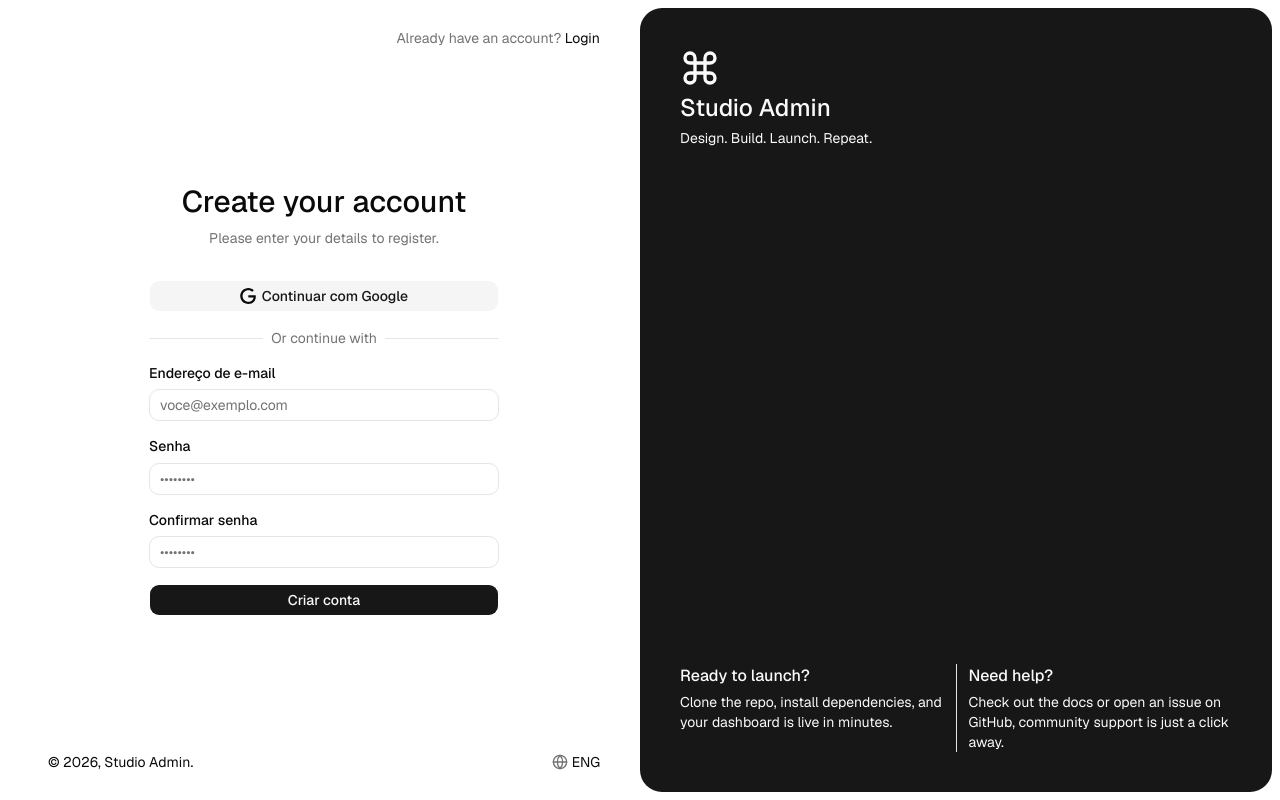
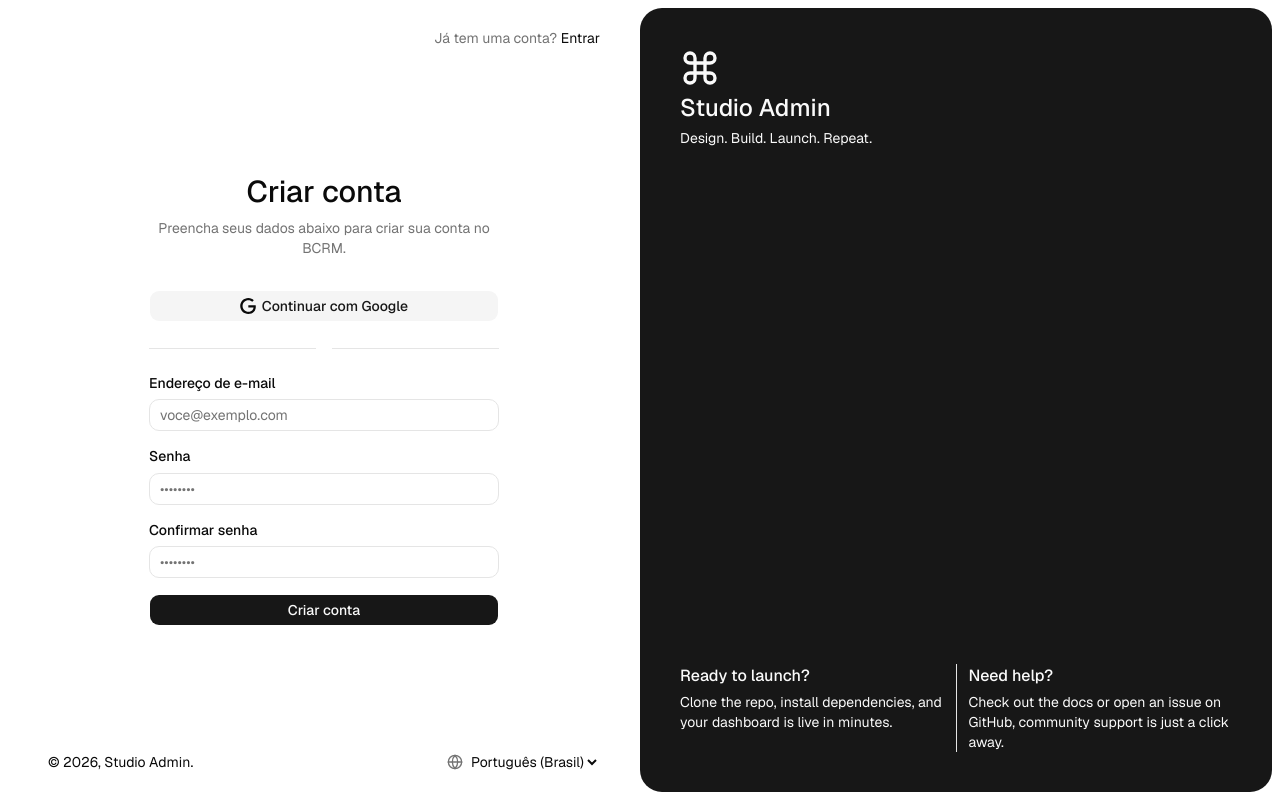
Before and after one commit to mmdj04/BCRM, a Next.js app: page /auth/v2/register in a window 1280 px wide. Built offline with nearby package versions, Linux system fonts and the light colour scheme; a web font is replaced by a local one; what next would draw is missing.

Commit message:
feat(i18n): translate auth v2 pages

```diff
--- a/src/app/(main)/auth/v2/register/page.tsx
+++ b/src/app/(main)/auth/v2/register/page.tsx
@@ -1,24 +1,30 @@
+"use client";
+
 import Link from "next/link";
 
 import { Globe } from "lucide-react";
 
 import { APP_CONFIG } from "@/config/app-config";
+import { LOCALE_LABELS, SUPPORTED_LOCALES } from "@/lib/i18n/config";
+import { useI18n } from "@/lib/i18n/provider";
 
 import { RegisterForm } from "../../_components/register-form";
 import { GoogleButton } from "../../_components/social-auth/google-button";
 
 export default function RegisterV2() {
+  const { locale, setLocale, t } = useI18n();
+
   return (
     <>
       <div className="mx-auto flex w-full flex-col justify-center space-y-8 sm:w-[350px]">
         <div className="space-y-2 text-center">
-          <h1 className="font-medium text-3xl">Create your account</h1>
-          <p className="text-muted-foreground text-sm">Please enter your details to register.</p>
+          <h1 className="font-medium text-3xl">{t.auth.register.title}</h1>
+          <p className="text-muted-foreground text-sm">{t.auth.register.description}</p>
         </div>
         <div className="space-y-4">
           <GoogleButton className="w-full" />
           <div className="relative text-center text-sm after:absolute after:inset-0 after:top-1/2 after:z-0 after:flex after:items-center after:border-border after:border-t">
-            <span className="relative z-10 bg-background px-2 text-muted-foreground">Or continue with</span>
+            <span className="relative z-10 bg-background px-2 text-muted-foreground">{t.auth.form.orContinue}</span>
           </div>
           <RegisterForm />
         </div>
@@ -26,19 +32,31 @@
 
       <div className="absolute top-5 flex w-full justify-end px-10">
         <div className="text-muted-foreground text-sm">
-          Already have an account?{" "}
+          {t.auth.register.alreadyAccount}{" "}
           <Link prefetch={false} className="text-foreground" href="login">
-            Login
+            {t.auth.register.login}
           </Link>
         </div>
       </div>
 
       <div className="absolute bottom-5 flex w-full justify-between px-10">
         <div className="text-sm">{APP_CONFIG.copyright}</div>
-        <div className="flex items-center gap-1 text-sm">
+        <label className="flex items-center gap-1 text-sm">
           <Globe className="size-4 text-muted-foreground" />
-          ENG
-        </div>
+          <span className="sr-only">{t.auth.locale.label}</span>
+          <select
+            value={locale}
+            onChange={(event) => setLocale(event.target.value as (typeof SUPPORTED_LOCALES)[number])}
+            className="bg-transparent outline-none"
+            aria-label={t.auth.locale.label}
+          >
+            {SUPPORTED_LOCALES.map((supportedLocale) => (
+              <option key={supportedLocale} value={supportedLocale}>
+                {LOCALE_LABELS[supportedLocale]}
+              </option>
+            ))}
+          </select>
+        </label>
       </div>
     </>
   );
```
